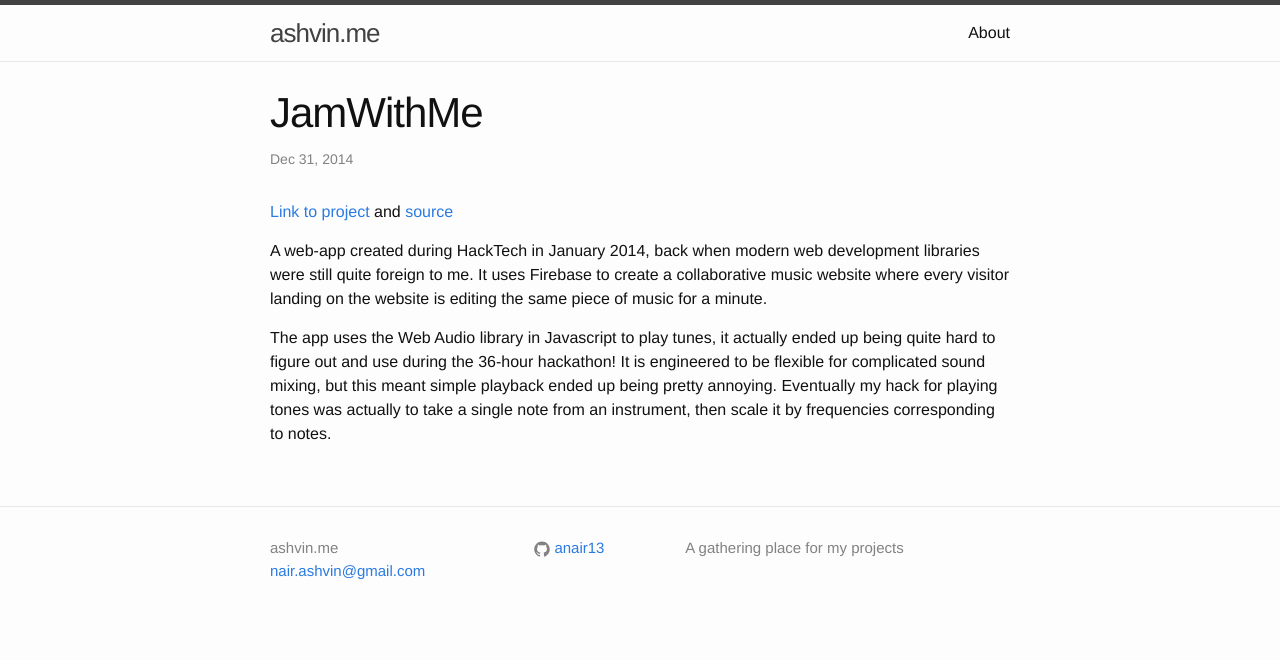
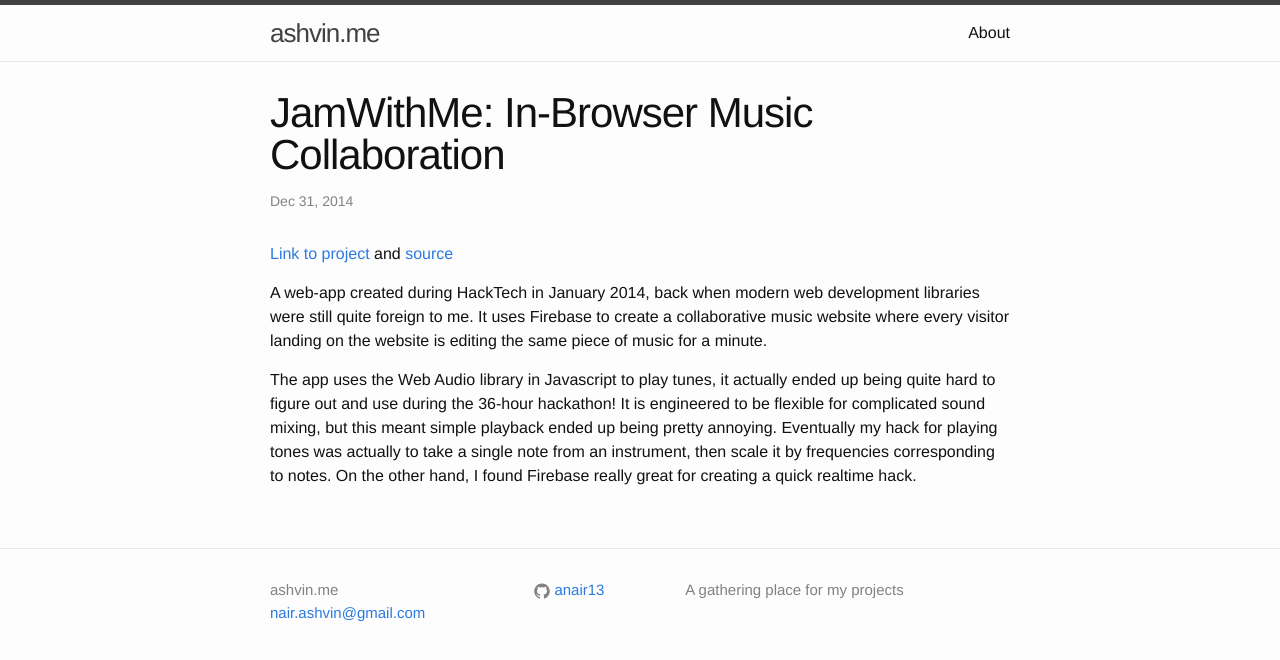
Before and after one commit to anair13/anair13.github.io, a Jekyll site: the page built from _posts/2014-12-2-jamwithme.md, in a window 1280 px wide. Shown: the top 660 px of the page. Built offline with Jekyll 4.4.1, drawn with Linux system fonts in a browser that asks for light colours; comment, search, counter and statistics services are not loaded.

Commit message:
Cleaned up posts

```diff
--- a/_posts/2014-12-2-jamwithme.md
+++ b/_posts/2014-12-2-jamwithme.md
@@ -1,6 +1,6 @@
 ---
 layout: project
-title:  "JamWithMe"
+title:  "JamWithMe: In-Browser Music Collaboration"
 date:   2014-12-31
 tags: [all, web-dev, hack, rails, js, firebase]
 comments: true
@@ -10,4 +10,4 @@ sourcelink: https://github.com/anair13/jam-with-me
 
 A web-app created during HackTech in January 2014, back when modern web development libraries were still quite foreign to me. It uses Firebase to create a collaborative music website where every visitor landing on the website is editing the same piece of music for a minute.
 
-The app uses the Web Audio library in Javascript to play tunes, it actually ended up being quite hard to figure out and use during the 36-hour hackathon! It is engineered to be flexible for complicated sound mixing, but this meant simple playback ended up being pretty annoying. Eventually my hack for playing tones was actually to take a single note from an instrument, then scale it by frequencies corresponding to notes.
+The app uses the Web Audio library in Javascript to play tunes, it actually ended up being quite hard to figure out and use during the 36-hour hackathon! It is engineered to be flexible for complicated sound mixing, but this meant simple playback ended up being pretty annoying. Eventually my hack for playing tones was actually to take a single note from an instrument, then scale it by frequencies corresponding to notes. On the other hand, I found Firebase really great for creating a quick realtime hack.
```
Also changed, not shown: _posts/2014-11-14-money2020-hack.md (+2 -1 lines), _posts/2014-11-30-gradeseer.md (+1 -1 lines), _posts/2014-12-1-scrapers.md (+1 -1 lines), _posts/2014-11-24-miyagi.md (line endings or trailing spaces).
